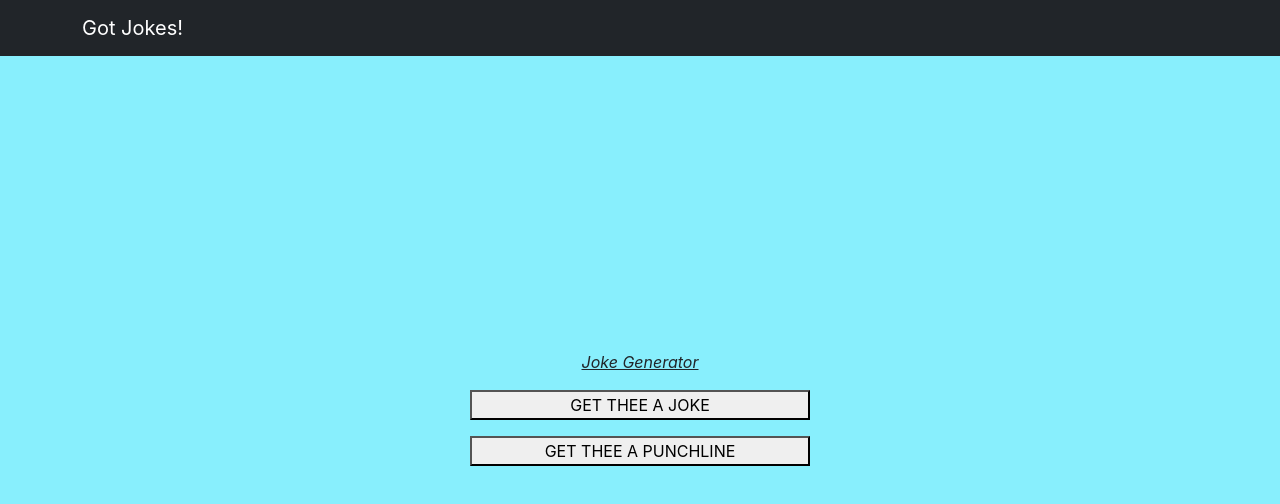
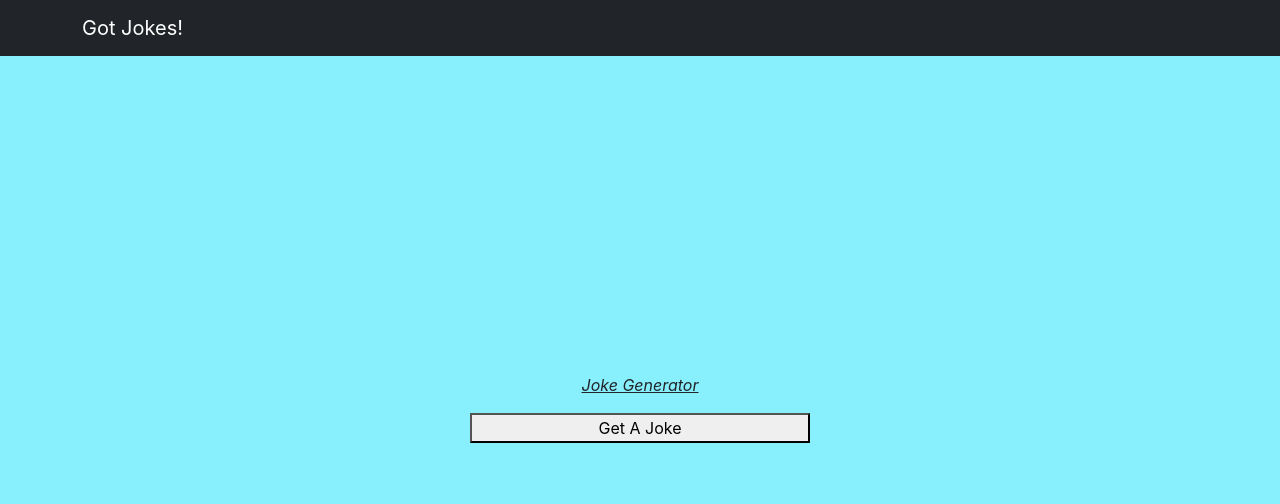
Before and after one commit to mmccullough1997/LAB-joke-generator-react, a Next.js app: page / in a window 1280 px wide. Shown: the top 504 px of the page. Built offline with nearby package versions, Linux system fonts and the light colour scheme.

Commit message:
followed instructions

```diff
--- a/components/GetJoke.js
+++ b/components/GetJoke.js
@@ -3,10 +3,21 @@ import getJoke from '../api/jokeData';
 
 const GetJoke = () => {
   const [joke, setJoke] = useState();
+  const [buttonText, setButtonText] = useState('Get A Joke');
+  const [value, setValue] = useState(0);
 
-  const handleClick = () => {
+  const handleJoke = () => {
     // console.warn(getJoke().then((response) => console.warn(response.setup)));
     getJoke().then((response) => setJoke(response.setup));
+    setButtonText('Get a Punchline');
+    setValue((prevState) => prevState + 1);
+    console.warn(value);
+  };
+
+  const handlePunchline = () => {
+    console.warn('hello');
+    setValue((prevState) => prevState + 1);
+    getJoke().then((response) => setJoke(response.delivery));
   };
 
   return (
@@ -14,9 +25,9 @@ const GetJoke = () => {
       <p><u><em>Joke Generator</em></u></p>
       <button
         type="button"
-        onClick={handleClick}
+        onClick={value % 2 === 0 ? handleJoke : handlePunchline}
       >
-        GET THEE A JOKE
+        { buttonText }
       </button>
       <p>{ joke }</p>
     </>
--- a/components/GetPunchline.js
+++ /dev/null
@@ -1,25 +0,0 @@
-import { useState } from 'react';
-import getJoke from '../api/jokeData';
-
-const GetPunchline = () => {
-  const [punchline, setPunchline] = useState();
-
-  const handleClick = () => {
-    // console.warn(getJoke().then((response) => console.warn(response.delivery)));
-    getJoke().then((response) => setPunchline(response.delivery));
-  };
-
-  return (
-    <>
-      <button
-        type="button"
-        onClick={handleClick}
-      >
-        GET THEE A PUNCHLINE
-      </button>
-      <p>{ punchline }</p>
-    </>
-  );
-};
-
-export default GetPunchline;
--- a/pages/index.js
+++ b/pages/index.js
@@ -1,5 +1,4 @@
 import GetJoke from '../components/GetJoke';
-import GetPunchline from '../components/GetPunchline';
 
 function Home() {
   return (
@@ -13,7 +12,6 @@ function Home() {
       }}
     >
       <GetJoke />
-      <GetPunchline />
     </div>
   );
 }
```
